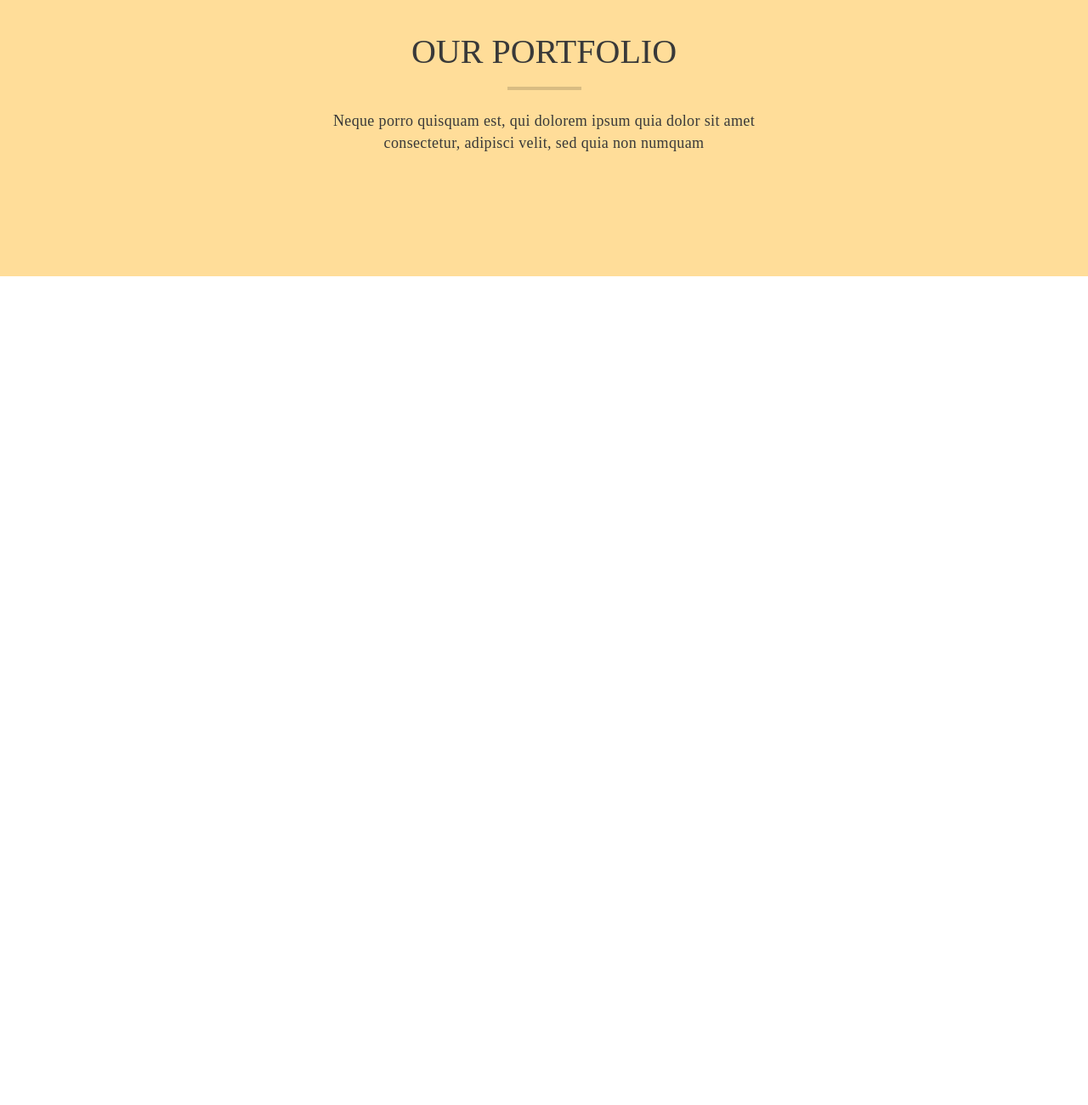
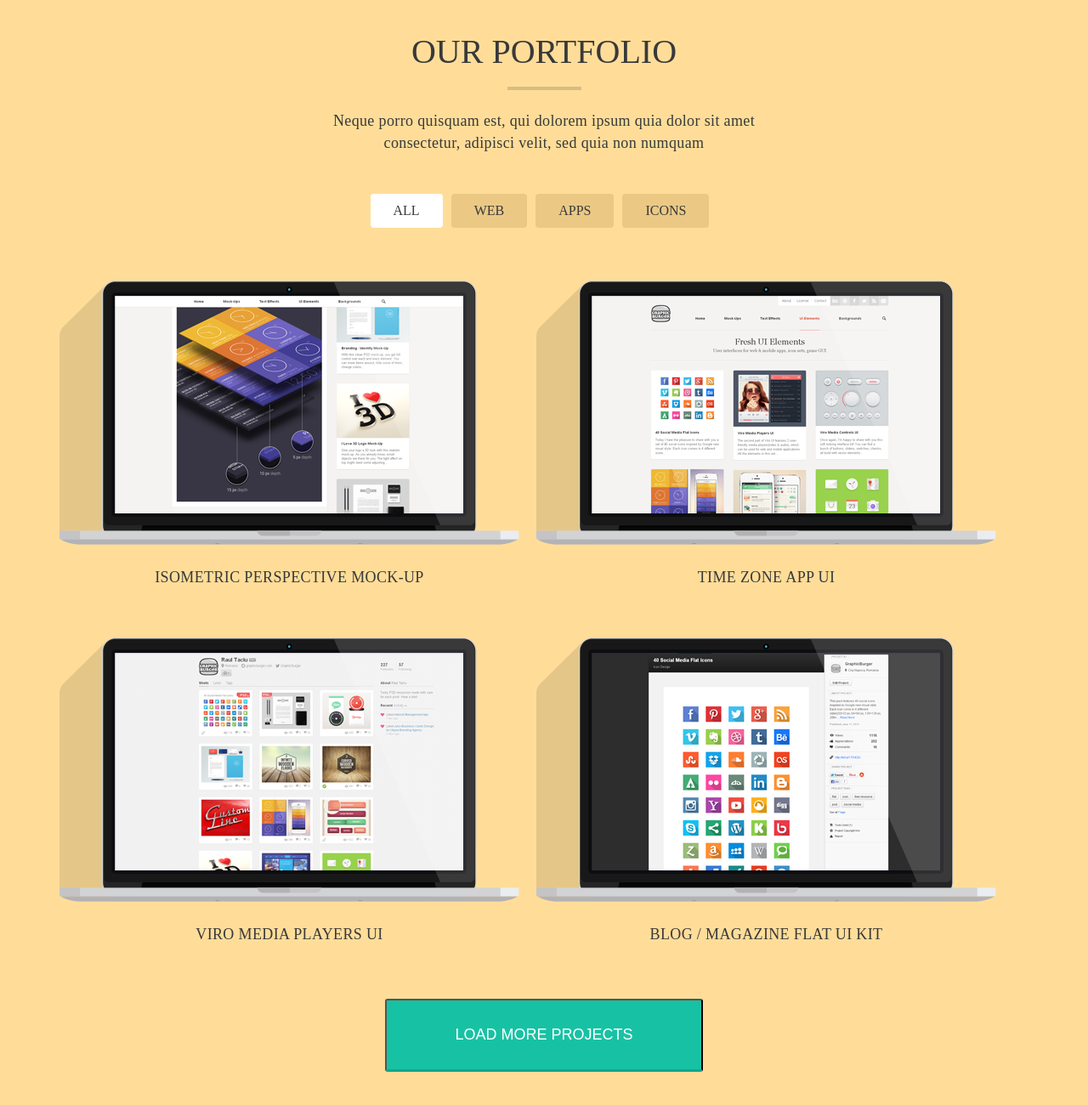
Before and after one commit to anna-biruk/-cuda-portfolio, a plain HTML site: page index.html in a window 1280 px wide. Shown: the part 1405-2705 px from the top of the page at 85% size. Before the commit the page ends 1730 px from the top, so only its background shows below. Drawn offline with Linux system fonts and the light colour scheme.

Commit message:
added portfolio page

```diff
--- a/css/style.css
+++ b/css/style.css
@@ -151,3 +151,61 @@ background-color: #ffdd99;
     margin-right: auto ;
     text-align: center;
 }
+.portfolio-list{
+    display: flex;
+    flex-direction: row;
+    flex-wrap: wrap;
+}
+
+.portfolio{
+    display: flex;
+    flex-direction: column;
+    margin-top: 62px;
+
+}
+.portfolio__image{
+  max-width: 541px;
+
+}
+.portfolio__title{
+    margin-top: 29px;
+    text-align: center;
+    font-size: 18px;
+    letter-spacing: 0.36px;
+    color: #393939;
+    text-transform: uppercase;
+
+}
+.portfolio:nth-child(odd){
+margin-right: 20px;
+}
+.portfolio_button{
+    display: block;
+    margin-top: 67px;
+    margin-left: auto;
+    margin-right: auto;
+    background-color: #17c2a4;
+    padding: 30px 80px;
+    color: white;
+    font-size: 18px;
+    border-radius: 3px;
+    border-bottom: 3px solid #14a58c;
+}
+
+.cotegoties-list{
+ display: flex;
+ flex-direction: row;
+ justify-content: center;
+ margin-top: 47px;
+}
+.category{
+    margin-right: 10px;
+    padding: 12px 27px;
+    background-color:#ebc985 ;
+    border-radius: 4px;
+    color: #393939;
+
+}
+.category--active{
+background-color: white;
+}
--- a/index.html
+++ b/index.html
@@ -45,19 +45,19 @@
                         <img class="service__image" src="./images/Crayon-icon.png" alt="Crayon">
                         <span class="service__title">Design</span>
                         <span class="service__description">Sed ut perspiciatis unde omnis
-                                iste natus error sit voluptatem  </span>
+                            iste natus error sit voluptatem </span>
                     </div>
                     <div class="service">
                         <img class="service__image" src="./images/Gears-icon.png" alt="gears">
                         <span class="service__title">Development</span>
                         <span class="service__description">At vero eos et accusamus et iusto odio
-                                    dignissimos qui blanditiis praesentium.  </span>
+                            dignissimos qui blanditiis praesentium. </span>
                     </div>
                     <div class="service">
                         <img class="service__image" src="./images/Rocket-icon.png" alt="Rocket">
                         <span class="service__title">ROCKET SCIENCE</span>
                         <span class="service__description">Et harum quidem rerum est et expedita
-                                         distinctio. Nam libero tempore.  </span>
+                            distinctio. Nam libero tempore. </span>
                     </div>
                 </div>
             </div>
@@ -69,10 +69,42 @@
         <div class="page__container">
             <span class="page__title portfolio-page__title">OUR PORTFOLIO</span>
             <div class="page__separator"></div>
-                    <span class="page__description portfolio-page__description">Neque porro quisquam est, qui dolorem ipsum quia dolor sit amet
+            <span class="page__description portfolio-page__description">Neque porro quisquam est, qui dolorem ipsum quia
+                dolor sit amet
                 consectetur, adipisci velit, sed quia non numquam
             </span>
-                    <div class="page__content"> </div>
+
+            <div class="page__content">
+                    <ul class="cotegoties-list">
+                        <li class="category category--active">ALL</li>
+                        <li class="category">WEB</li>
+                        <li class="category">APPS</li>
+                        <li class="category">ICONS</li>
+                    </ul>
+                <div class="portfolio-list">
+                    <div class="portfolio">
+                        <img class="portfolio__image" src="./images/1.png" alt="Flag">
+                        <span class="portfolio__title">Isometric Perspective Mock-Up</span>
+
+                    </div>
+                    <div class="portfolio">
+                        <img class="portfolio__image" src="./images/2.png" alt="Crayon">
+                        <span class="portfolio__title">Time Zone App UI</span>
+
+                    </div>
+                    <div class="portfolio ">
+                        <img class="portfolio__image" src="./images/3.png" alt="gears">
+                        <span class="portfolio__title">Viro Media Players UI</span>
+
+                    </div>
+                    <div class="portfolio">
+                        <img class="portfolio__image" src="./images/4.png" alt="Rocket">
+                        <span class="portfolio__title">Blog / Magazine Flat UI Kit</span>
+
+                    </div>
+                </div>
+                <button class="portfolio_button">LOAD MORE PROJECTS</span>
+
             </div>
         </div>
 </body>
```
Also changed, not shown: images/1.png (added), images/2.png (added), images/3.png (added), images/4.png (added). Lines whose indentation alone changed are shown as unchanged.
